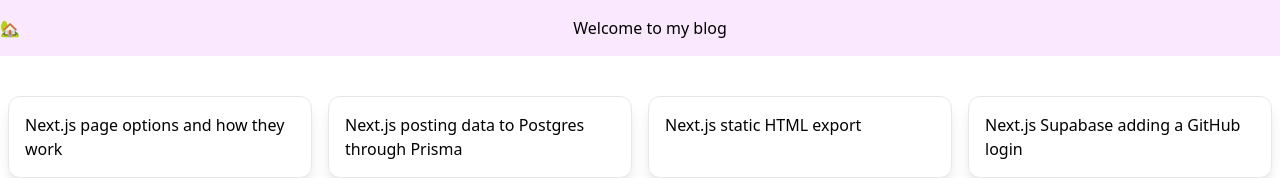
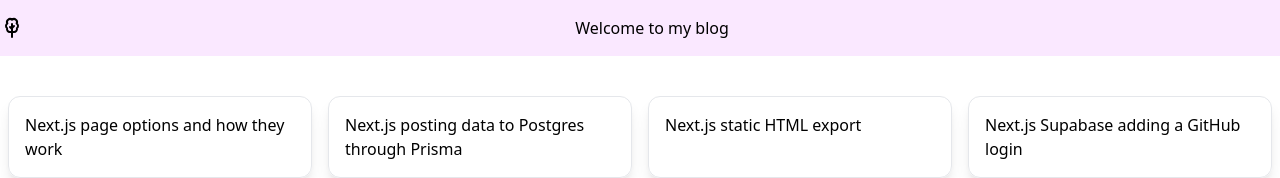
Before and after one commit to petrkucerak/blog, a Next.js app: page / in a window 1280 px wide. Shown: the top 178 px of the page. Built offline with nearby package versions, Linux system fonts and the light colour scheme.

Commit message:
Add icon

```diff
--- a/components/layout.js
+++ b/components/layout.js
@@ -1,3 +1,4 @@
+import { IconTree } from "@tabler/icons";
 import Link from "next/link";
 
 export default function Layout({ children }) {
@@ -6,7 +7,9 @@
       <header className="bg-fuchsia-100 mb-8 py-4">
         <div className="container mx-auto flex justify-center">
           <Link href="/">
-            <a>🏡</a>
+            <a>
+              <IconTree />
+            </a>
           </Link>
           <span className="mx-auto">Welcome to my blog</span>{" "}
         </div>
--- a/package.json
+++ b/package.json
@@ -9,6 +9,7 @@
     "lint": "next lint"
   },
   "dependencies": {
+    "@tabler/icons": "^1.56.0",
     "gray-matter": "^4.0.3",
     "markdown-it": "^12.3.2",
     "next": "12.0.8",
```
Also changed, not shown: 1 other file (tests, documents, lock files or other folders).
